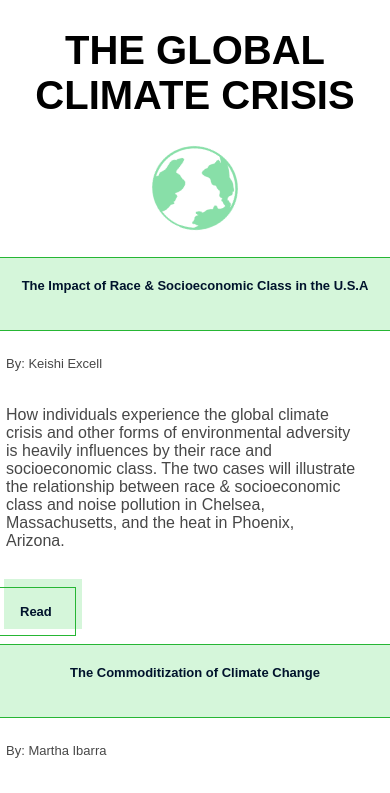
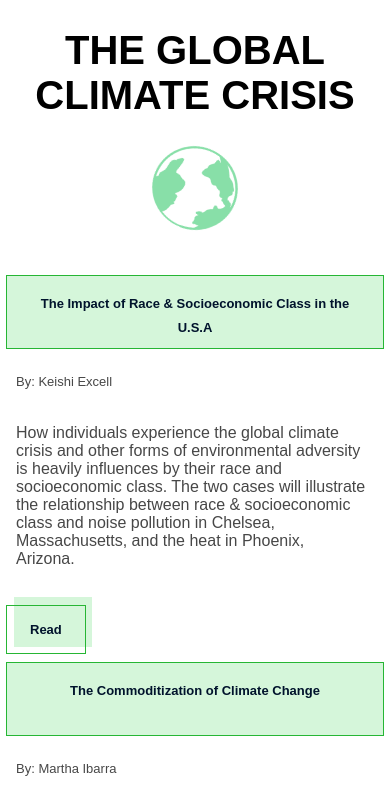
Before and after one commit to kiwigi/TheGlobalClimateCrisis, a React (Create React App) app: page / in a window 390 px wide. Shown: the top 793 px of the page. Built offline with nearby package versions, Linux system fonts and the light colour scheme.

Commit message:
mobile padding fix

```diff
--- a/src/components/App.js
+++ b/src/components/App.js
@@ -13,7 +13,7 @@ const App = () => {
     const containerStyle = {
         display: 'flex',
         justifyContent: 'center',
-        padding: '5% 5%',
+        padding: '10% 10%',
         flexWrap: 'wrap'
 
 
--- a/src/components/TopicContainer.js
+++ b/src/components/TopicContainer.js
@@ -8,7 +8,7 @@ const TopicContainer = (props) => {
         backgroundColor: '#d5f6da',
         border: '1px solid #26b634',
         height: '40px',
-        width: '350px',
+        width: '330px',
         color: '#00132C',
         fontFamily: "Avenir Next LT W01 Bold,sans-serif",
         fontSize: '13px',
```
